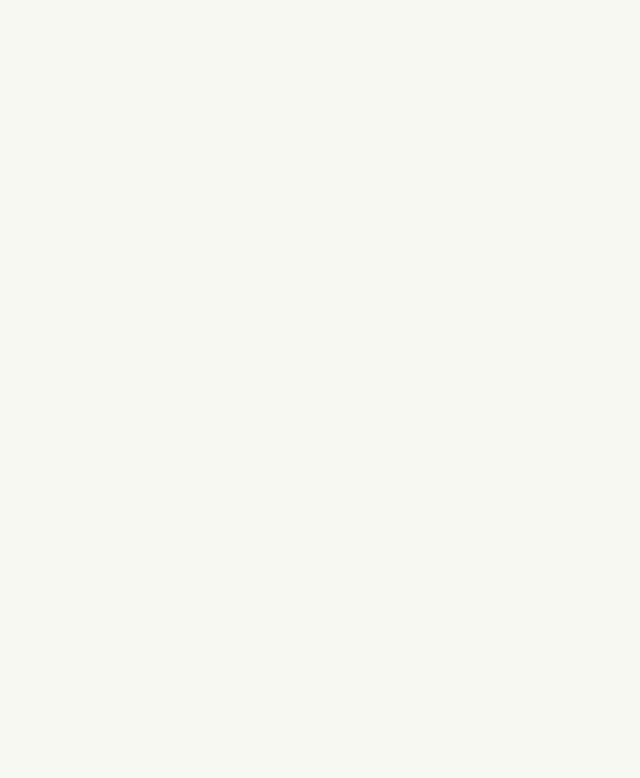
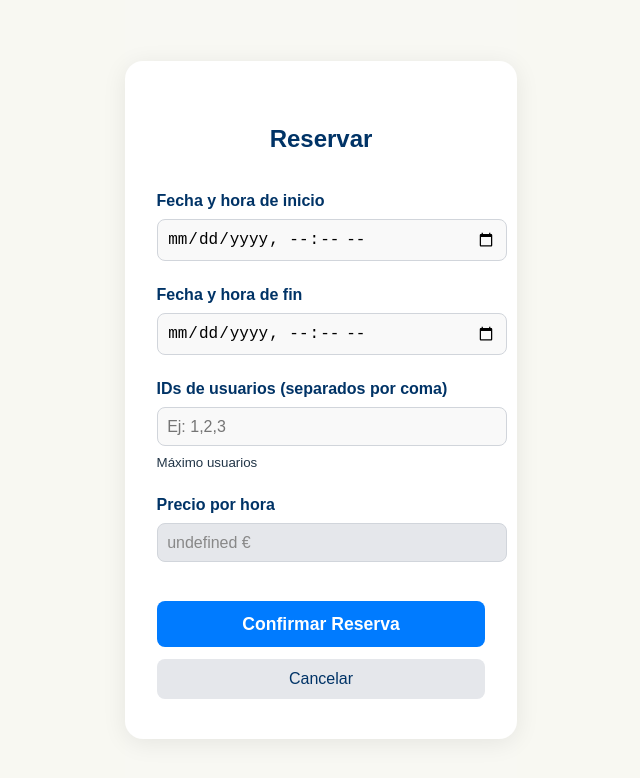
Before and after one commit to ismaelsevidanes/frontend, a React (Vite) app: page /reserva in a window 1280 px wide. Before the commit this address had no page. Shown: the top 778 px of the page, without its empty margins (319-959 px from the left). Built offline with nearby package versions, Linux system fonts and the light colour scheme.

Commit message:
Arreglado el problema del header y vista reserva empezada

```diff
--- a/src/App.tsx
+++ b/src/App.tsx
@@ -7,6 +7,7 @@ import UserDashboard from './pages/UserDashboard';
 import Account from './pages/Account';
 import Contacto from './pages/Contacto';
 import FAQ from './pages/FAQ';
+import Reserva from './pages/Reserva';
 
 function App() {
   return (
@@ -19,6 +20,7 @@ function App() {
       <Route path="/account" element={<Account />} />
       <Route path="/contacto" element={<Contacto />} />
       <Route path="/faq" element={<FAQ />} />
+      <Route path="/reserva" element={<Reserva />} />
     </Routes>
   );
 }
--- /dev/null
+++ b/src/pages/Reserva.css
@@ -0,0 +1,90 @@
+.reserva-container {
+  min-height: 100vh;
+  display: flex;
+  align-items: center;
+  justify-content: center;
+  background: #f8f8f3;
+}
+.reserva-card {
+  background: #fff;
+  border-radius: 18px;
+  box-shadow: 0 4px 24px rgba(0,0,0,0.08);
+  padding: 2.5rem 2rem;
+  max-width: 420px;
+  width: 100%;
+  margin: 2rem 0;
+}
+.reserva-card h2 {
+  text-align: center;
+  margin-bottom: 2rem;
+  color: #003366;
+  font-weight: 700;
+}
+.reserva-form .form-group {
+  margin-bottom: 1.2rem;
+}
+.reserva-form label {
+  display: block;
+  font-weight: 600;
+  margin-bottom: 0.4rem;
+  color: #003366;
+}
+.reserva-form input[type="text"],
+.reserva-form input[type="datetime-local"] {
+  width: 100%;
+  padding: 0.6rem;
+  border-radius: 8px;
+  border: 1px solid #d1d5db;
+  font-size: 1rem;
+  background: #f9f9f9;
+  margin-bottom: 0.2rem;
+}
+.reserva-form input[disabled] {
+  background: #e5e7eb;
+  color: #888;
+}
+.reserva-btn {
+  width: 100%;
+  background: #007BFF;
+  color: #fff;
+  border: none;
+  border-radius: 8px;
+  padding: 0.8rem;
+  font-size: 1.1rem;
+  font-weight: 600;
+  margin-top: 1rem;
+  cursor: pointer;
+  transition: background 0.2s;
+}
+.reserva-btn:disabled {
+  background: #b3d1ff;
+  cursor: not-allowed;
+}
+.reserva-cancel {
+  width: 100%;
+  background: #e5e7eb;
+  color: #003366;
+  border: none;
+  border-radius: 8px;
+  padding: 0.7rem;
+  font-size: 1rem;
+  margin-top: 0.7rem;
+  cursor: pointer;
+  transition: background 0.2s;
+}
+.reserva-error {
+  color: #c0392b;
+  background: #ffeaea;
+  border-radius: 6px;
+  padding: 0.5rem 0.8rem;
+  margin-bottom: 0.7rem;
+  text-align: center;
+}
+.reserva-success {
+  color: #207d3a;
+  background: #eaffea;
+  border-radius: 6px;
+  padding: 0.5rem 0.8rem;
+  margin-bottom: 0.7rem;
+  text-align: center;
+}
--- /dev/null
+++ b/src/pages/Reserva.tsx
@@ -0,0 +1,97 @@
+import React, { useState } from "react";
+import "./Reserva.css";
+import { useNavigate, useLocation } from "react-router-dom";
+
+interface ReservaFormProps {
+  fieldId: number;
+  fieldName: string;
+  fieldType: 'futbol7' | 'futbol11';
+  maxUsers: number;
+  pricePerHour: number;
+}
+
+const Reserva: React.FC = () => {
+  const navigate = useNavigate();
+  const location = useLocation();
+  const { fieldId, fieldName, fieldType, maxUsers, pricePerHour } = location.state || {};
+  const [startTime, setStartTime] = useState("");
+  const [endTime, setEndTime] = useState("");
+  const [userIds, setUserIds] = useState<string>("");
+  const [error, setError] = useState<string>("");
+  const [success, setSuccess] = useState<string>("");
+  const [loading, setLoading] = useState(false);
+
+  const handleSubmit = async (e: React.FormEvent) => {
+    e.preventDefault();
+    setError("");
+    setSuccess("");
+    setLoading(true);
+    const userIdArr = userIds.split(",").map((id) => parseInt(id.trim(), 10)).filter(Boolean);
+    if (userIdArr.length === 0 || userIdArr.length > maxUsers) {
+      setError(`Debes indicar entre 1 y ${maxUsers} usuarios.`);
+      setLoading(false);
+      return;
+    }
+    try {
+      const token = localStorage.getItem("token");
+      const res = await fetch("/api/reservations", {
+        method: "POST",
+        headers: {
+          "Content-Type": "application/json",
+          "Authorization": `Bearer ${token}`,
+        },
+        body: JSON.stringify({
+          field_id: fieldId,
+          start_time: startTime,
+          end_time: endTime,
+          total_price: pricePerHour,
+          user_ids: userIdArr,
+        }),
+      });
+      if (res.ok) {
+        setSuccess("Reserva realizada correctamente");
+        setTimeout(() => navigate("/dashboard"), 1500);
+      } else {
+        const data = await res.json();
+        setError(data.message || "Error al realizar la reserva");
+      }
+    } catch (err) {
+      setError("Error de red");
+    } finally {
+      setLoading(false);
+    }
+  };
+
+  return (
+    <div className="reserva-container">
+      <div className="reserva-card">
+        <h2>Reservar {fieldName}</h2>
+        <form onSubmit={handleSubmit} className="reserva-form">
+          <div className="form-group">
+            <label>Fecha y hora de inicio</label>
+            <input type="datetime-local" value={startTime} onChange={e => setStartTime(e.target.value)} required />
+          </div>
+          <div className="form-group">
+            <label>Fecha y hora de fin</label>
+            <input type="datetime-local" value={endTime} onChange={e => setEndTime(e.target.value)} required />
+          </div>
+          <div className="form-group">
+            <label>IDs de usuarios (separados por coma)</label>
+            <input type="text" value={userIds} onChange={e => setUserIds(e.target.value)} placeholder="Ej: 1,2,3" required />
+            <small>Máximo {maxUsers} usuarios</small>
+          </div>
+          <div className="form-group">
+            <label>Precio por hora</label>
+            <input type="text" value={`${pricePerHour} €`} disabled />
+          </div>
+          {error && <div className="reserva-error">{error}</div>}
+          {success && <div className="reserva-success">{success}</div>}
+          <button type="submit" className="reserva-btn" disabled={loading}>{loading ? "Reservando..." : "Confirmar Reserva"}</button>
+          <button type="button" className="reserva-cancel" onClick={() => navigate(-1)}>Cancelar</button>
+        </form>
+      </div>
+    </div>
+  );
+};
+
+export default Reserva;
--- a/src/pages/UserDashboard.tsx
+++ b/src/pages/UserDashboard.tsx
@@ -7,6 +7,7 @@ import "../shared/components/Footer.css";
 import { FaFilter } from "react-icons/fa";
 import FieldCard from "../shared/components/FieldCard";
 import FieldFilters from "../shared/components/FieldFilters";
+import { useNavigate } from "react-router-dom";
 
 // Carrusel simple para imágenes
 const FieldImageCarousel: React.FC<{ images: string[] }> = ({ images }) => {
@@ -69,7 +70,7 @@ const UserDashboard: React.FC = () => {
   const [username, setUsername] = useState<string>("");
   const [menuOpen, setMenuOpen] = useState(false);
   const [filtersOpen, setFiltersOpen] = useState(false);
-
+  const navigate = useNavigate();
   // Nueva función para construir la query de filtros y pedir al backend
   const fetchFields = async (showLoading = false) => {
     if (showLoading) setLoading(true);
@@ -160,13 +161,15 @@ const UserDashboard: React.FC = () => {
   };
 
   return (
-    <div className="user-dashboard-container">
+    <div className="dashboard-layout">
       <Header
         username={username}
         onUserMenu={() => setMenuOpen((open) => !open)}
         menuOpen={menuOpen}
         handleLogout={handleLogout}
       />
+      <main className="dashboard-main">
+        <div className="user-dashboard-container">
           <FieldFilters
             search={search}
             setSearch={setSearch}
@@ -181,7 +184,6 @@ const UserDashboard: React.FC = () => {
             filtersOpen={filtersOpen}
             setFiltersOpen={setFiltersOpen}
           />
-      <main className="dashboard-main">
           {loading ? (
             <div className="dashboard-loading">Cargando campos...</div>
           ) : filteredFields.length === 0 ? (
@@ -197,6 +199,7 @@ const UserDashboard: React.FC = () => {
               ))}
             </div>
           )}
+        </div>
       </main>
       <Footer />
     </div>
```
Lines whose indentation alone changed are shown as unchanged.
